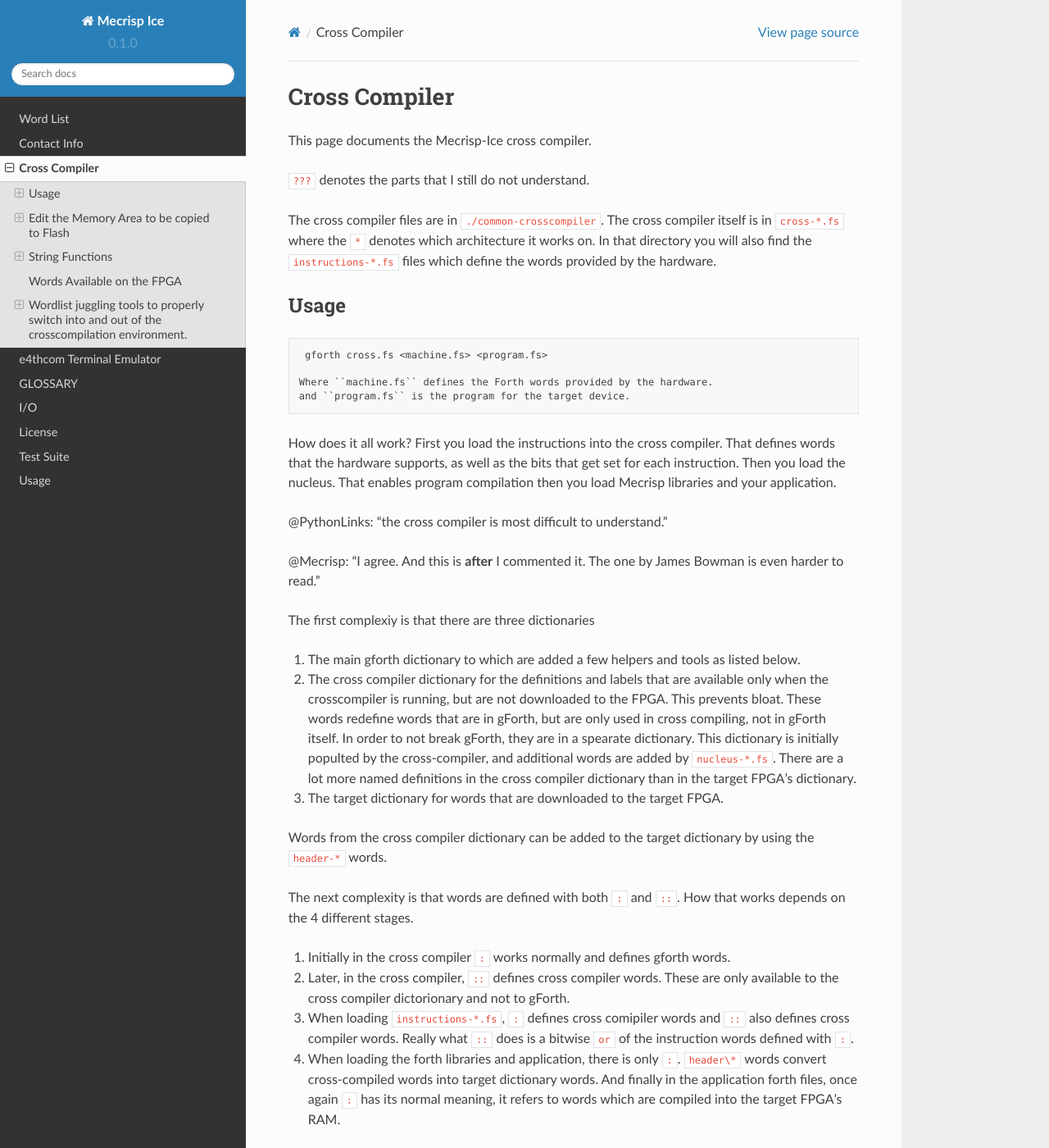
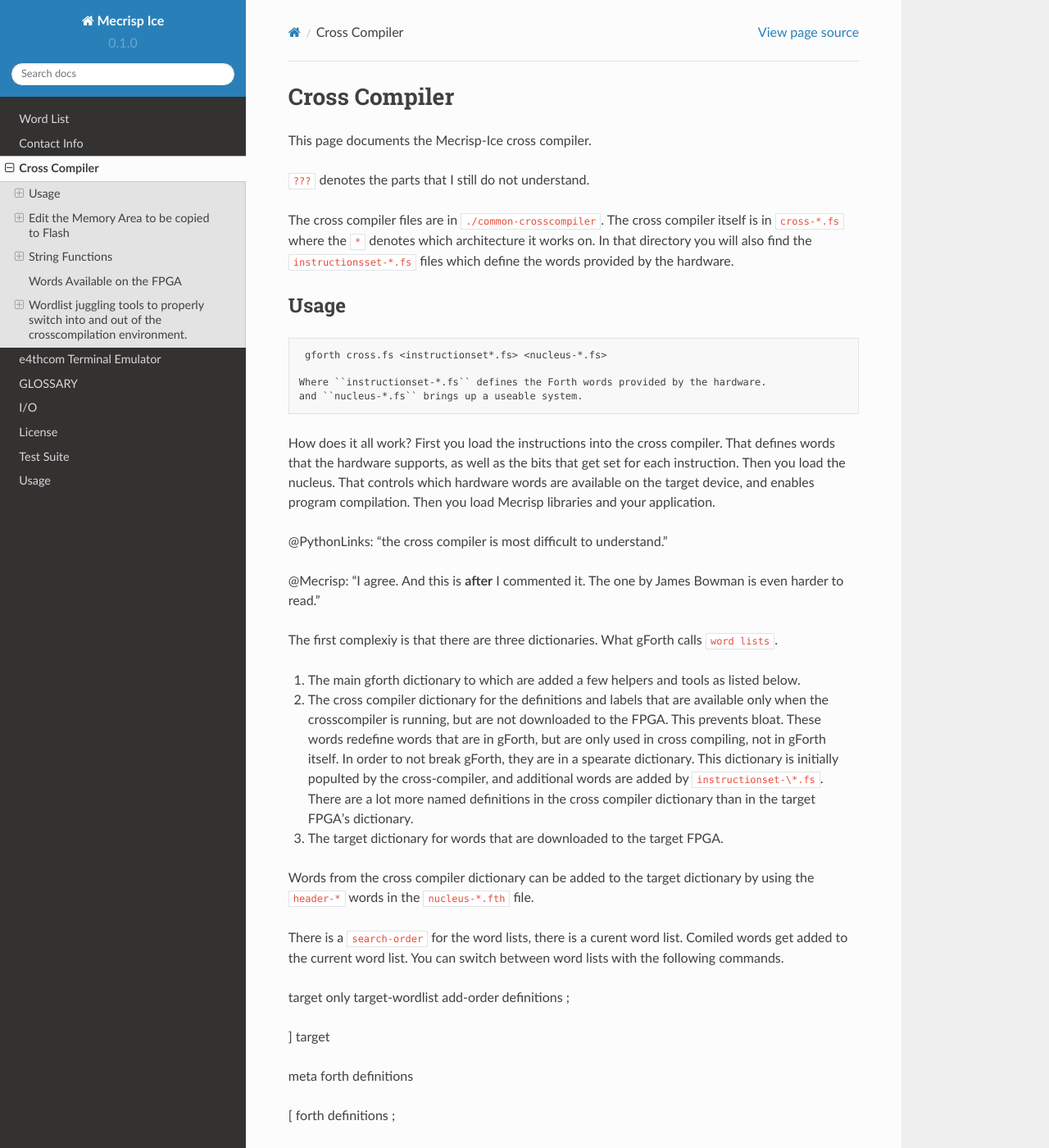
Before and after one commit to PythonLinks/Mecrisp-Ice, a Sphinx documentation site: the page built from docs/source/cross-compiler.rst, in a window 1280 px wide and 1400 px high. Shown: the whole window at 82% size. Built offline with Sphinx 7.4.7 and the Read the Docs theme 2.0.0, drawn with Linux system fonts in a browser that asks for light colours; some of the changed text lies outside the part shown.

Commit message:
Described wordliss and other changes.

```diff
--- a/docs/source/cross-compiler.rst
+++ b/docs/source/cross-compiler.rst
@@ -7,47 +7,62 @@
 
 The cross compiler files are in ``./common-crosscompiler``.
 The cross compiler itself is in ``cross-*.fs`` where the ``*`` denotes which architecture it works on.
-In that directory you will also find the ``instructions-*.fs`` files which define the words provided by the hardware.
+In that directory you will also find the ``instructionsset-*.fs`` files which define the words provided by the hardware.
 
 Usage
 -----
 
 ::
 
-   gforth cross.fs <machine.fs> <program.fs>
+   gforth cross.fs <instructionset*.fs> <nucleus-*.fs>
 
-  Where ``machine.fs`` defines the Forth words provided by the hardware.
-  and ``program.fs`` is the program for the target device.
+  Where ``instructionset-*.fs`` defines the Forth words provided by the hardware.
+  and ``nucleus-*.fs`` brings up a useable system.
 
-How does it all work?  First you load the instructions into the cross compiler.  That defines words that the hardware supports, as well as the bits that get set for each instruction.  Then you load the nucleus.  That  enables program compilation then you load Mecrisp libraries and your application.
+How does it all work?  First you load the instructions into the cross compiler.  That defines words that the hardware supports, as well as the bits that get set for each instruction.  Then you load the nucleus.  That controls which hardware words are available on the target device, and enables program compilation. Then you load Mecrisp libraries and your application.
 
 @PythonLinks: "the cross compiler is most difficult to understand."
 
 @Mecrisp: "I agree. And this is **after** I commented it.  The one by James Bowman is even harder to read."
 
-The first complexiy is that there are three dictionaries
+The first complexiy is that there are three dictionaries.  What gForth calls ``word lists``.
 
 1. The main gforth dictionary to which are added a few helpers and tools as listed below.
 
-2. The cross compiler dictionary for the definitions and labels that are available only when the crosscompiler is running, but are not downloaded to the FPGA.  This prevents bloat.  These words redefine words that are in gForth, but are only used in cross compiling, not in gForth itself. In order to not break gForth, they are in a spearate dictionary. This dictionary is initially populted by the cross-compiler, and additional words are added by ``nucleus-*.fs``.  There are a lot more named definitions in the cross compiler dictionary than in the target FPGA's dictionary.
+2. The cross compiler dictionary for the definitions and labels that are available only when the crosscompiler is running, but are not downloaded to the FPGA.  This prevents bloat.  These words redefine words that are in gForth, but are only used in cross compiling, not in gForth itself. In order to not break gForth, they are in a spearate dictionary. This dictionary is initially populted by the cross-compiler, and additional words are added by ``instructionset-\*.fs``.  There are a lot more named definitions in the cross compiler dictionary than in the target FPGA's dictionary.
 
 3. The target dictionary for words that are downloaded to the target FPGA.
 
-Words from the cross compiler dictionary can be added to the target dictionary by using the ``header-*`` words.
+Words from the cross compiler dictionary can be added to the target dictionary by using the ``header-*`` words in the
+``nucleus-*.fth`` file.
 
-The next complexity is that words are defined with both ``:`` and ``::``.  How that works depends on the 4 different stages.
+There is a ``search-order`` for the word lists,  there is a curent word list.  Comiled words get added to the current word list.  You can switch between word lists with the following commands.
+
+target    only target-wordlist add-order definitions ;
+
+]         target
+
+meta     forth definitions
+
+[        forth definitions ;
+
+
+
+The next complexity is that words are defined with both ``:`` and ``::``.  How that works depends on the 5 different stages.
 
 1. Initially in the cross compiler ``:`` works normally and defines gforth words.
 
 2. Later, in the cross compiler, ``::`` defines cross compiler words.  These are only available to the cross compiler dictorionary and not to gForth.
 
-3.  When loading ``instructions-*.fs``, ``:`` defines cross comipiler words and  ``::`` also defines cross compiler words.   Really what ``::`` does is a bitwise ``or`` of the instruction words defined with ``:``.
+3.  When loading ``instructions-*.fs``, ``:`` defines cross compiler words and  ``::`` also defines target words.  Really what ``::`` does is a bitwise ``or`` of the instruction words defined with ``:``.  That way a single 16 bit instruction can control multiple parts of the CPU.
 
-4. When loading the forth libraries and application, there is only ``:``. ``header\*`` words convert cross-compiled words into target dictionary words.  And finally in the application forth files, once again ``:`` has its normal meaning, it refers to words which are compiled into the target FPGA's RAM.
+4. When loading ``nuclues-\*.fs``, ``header\*`` words convert cross-compiled words into target dictionary words.
+
+5. Later, when loading the forth libraries and application, there is only ``:``.  And finally in the application forth files, once again ``:`` has its normal meaning, it refers to words which are compiled into the target FPGA's RAM.
 
 Did you get that?  It is all quite confusing. More importantly did I get that right?
 
-Words Added to the GForth Main Dictionary
+Words Added to the gForth Main Dictionary
 *****************************************
 
 #d  Interprets the next string as a decimal.
@@ -103,6 +118,7 @@
 Hre are gForth words which are included in the cross compiled environment.
 
 (  Comments
+
 \  Comments
 
 org         Write to target dictionary pointer.
@@ -254,15 +270,6 @@
 
 repeat
 
-Wordlist juggling tools to properly switch into and out of the crosscompilation environment.\
-
-target    only target-wordlist add-order definitions ;
-
-]         target
-
-meta     forth definitions
-
-[        forth definitions ;
 
 
 QUESTIONS
```
